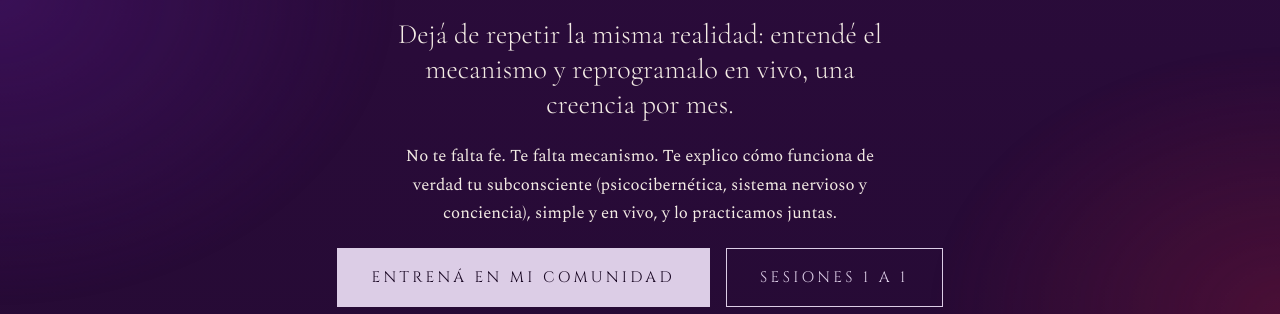
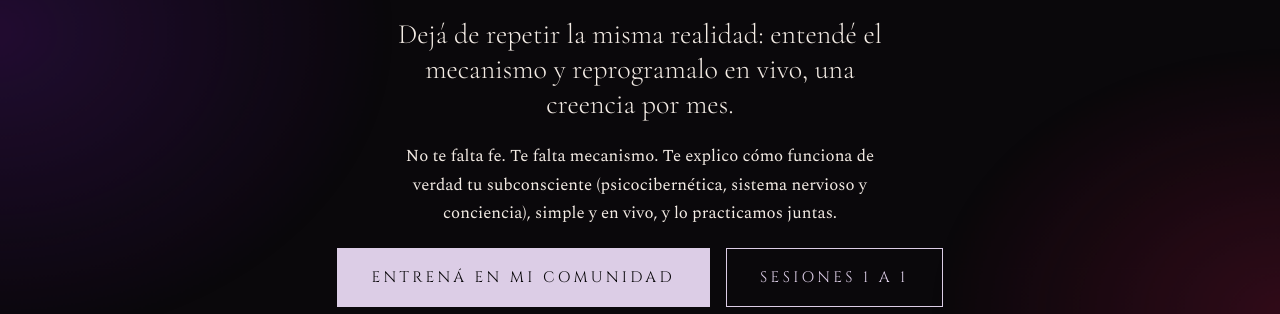
Before and after one commit to f6080237-bot/metodo-l6, a plain HTML site: page index.html in a window 1280 px wide. Shown: the part 486-800 px from the top of the page. Drawn offline with nearby package versions, Linux system fonts and the light colour scheme.

Commit message:
Vuelve el negro con resplandor violeta y burdeos

```diff
--- a/index.html
+++ b/index.html
@@ -13,8 +13,8 @@
 <style>
 /* Layout: una sola columna estrecha, como un grimorio; el ojo abre la página y todo desciende desde él. Tema oscuro único, a propósito. */
 :root {
-  --bg: #1a0824;          /* violeta oscuro intenso */
-  --bg-raise: #2a0f36;    /* superficie elevada, violeta */
+  --bg: #0a080b;          /* negro con sesgo ciruela */
+  --bg-raise: #17101c;    /* superficie elevada, apenas violeta */
   --ink: #f3ebe4;         /* hueso */
   --muted: #bba7c2;       /* malva */
   --silver: #dccde6;      /* plata lila: el acento */
@@ -35,7 +35,7 @@
 * { box-sizing: border-box; }
 html { scroll-behavior: smooth; }
 body {
-  background: linear-gradient(180deg, #2e0c40 0%, var(--bg) 30%, #33091f 60%, #22082e 80%, #300a1d 100%);
+  background: var(--bg);
   background-color: var(--bg);
   color: var(--ink);
   font-family: var(--font-body);
@@ -50,9 +50,9 @@ body::after { /* bruma de fondo */
   inset: 0;
   pointer-events: none;
   background:
-    radial-gradient(60vmax 40vmax at 50% -10%, rgba(122, 24, 56, 0.65), transparent 70%),
-    radial-gradient(45vmax 35vmax at 0% 60%, rgba(78, 24, 120, 0.55), transparent 70%),
-    radial-gradient(40vmax 30vmax at 100% 100%, rgba(122, 24, 56, 0.5), transparent 70%);
+    radial-gradient(60vmax 40vmax at 50% -10%, rgba(140, 20, 60, 0.6), transparent 70%),
+    radial-gradient(45vmax 35vmax at 0% 65%, rgba(90, 25, 140, 0.35), transparent 70%),
+    radial-gradient(40vmax 30vmax at 100% 100%, rgba(140, 20, 60, 0.35), transparent 70%);
   animation: bruma 18s ease-in-out infinite alternate;
   z-index: 0;
 }
```
